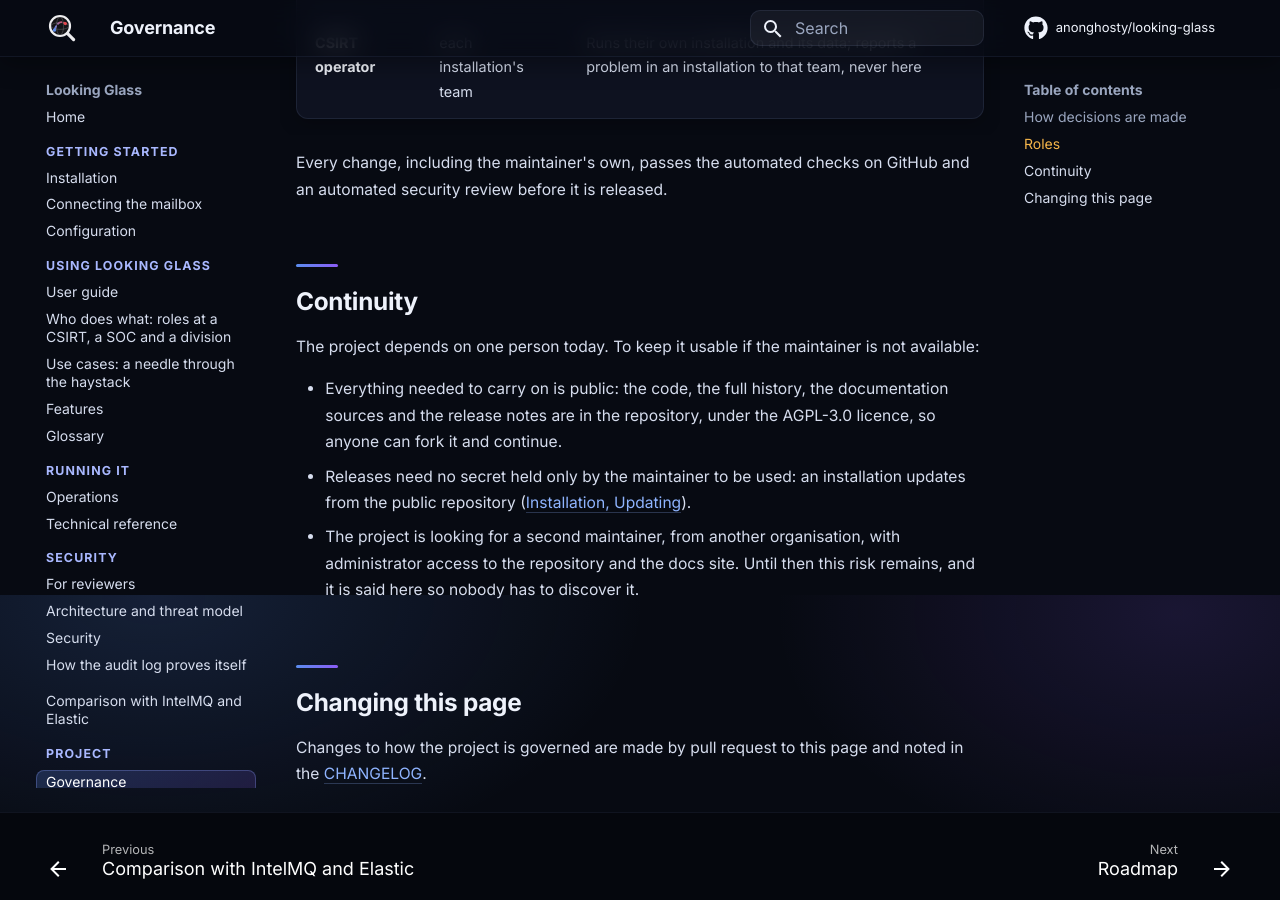
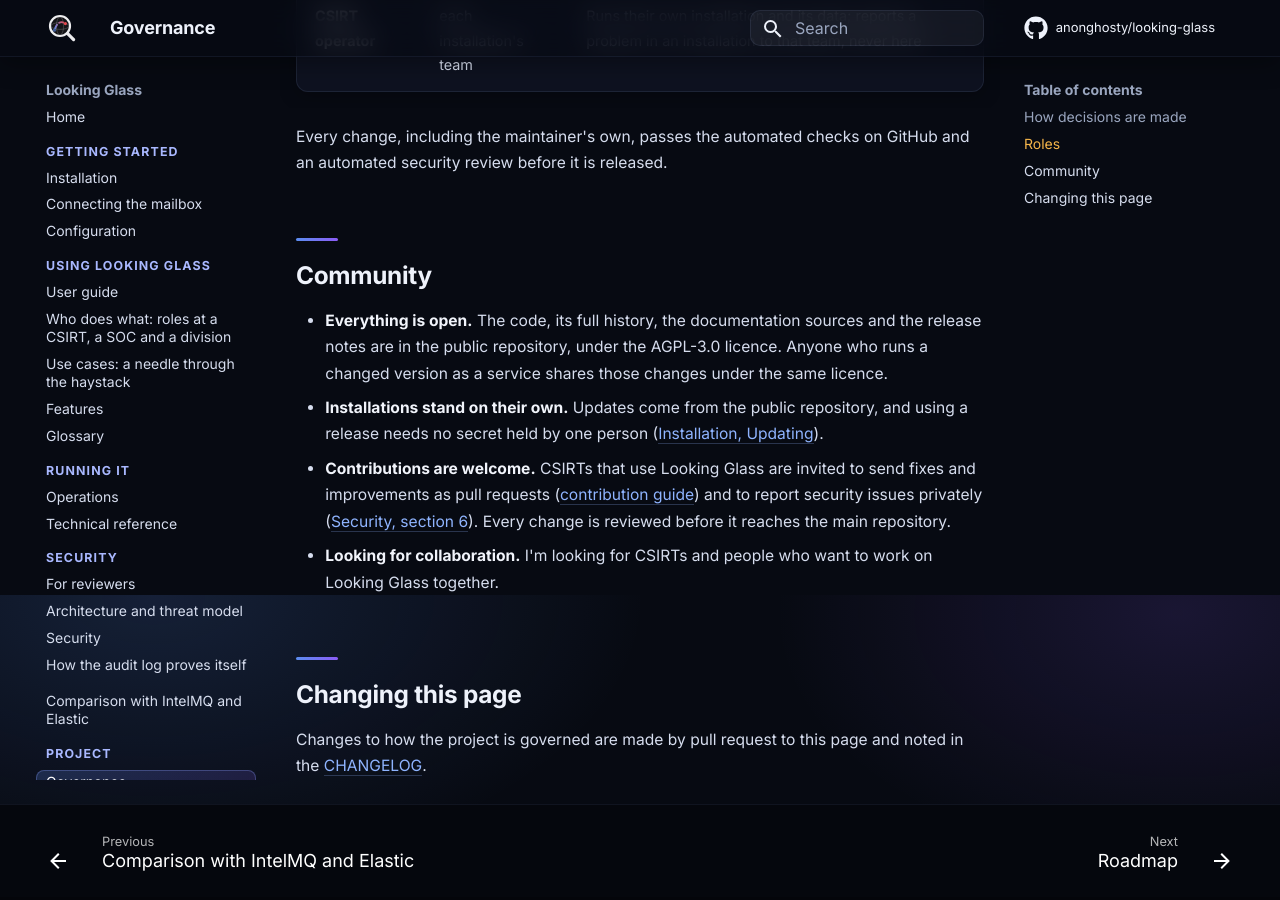
Before and after one commit to anonghosty/looking-glass, an MkDocs documentation site: the page built from docs/GOVERNANCE.md, in a window 1280 px wide and 900 px high, scrolled down 1205 px. Built offline with MkDocs 1.6.1 and Material for MkDocs 9.7.7, drawn with Linux system fonts in a browser that asks for light colours; comment, search, counter and statistics services are not loaded; some of the changed text lies outside the part shown.

Commit message:
Docs: Governance invites collaboration (Community section), roadmap points to it

```diff
--- a/docs/GOVERNANCE.md
+++ b/docs/GOVERNANCE.md
@@ -1,6 +1,6 @@
 # Governance
 
-How decisions about Looking Glass are made, who does what, and what happens if the maintainer is not available.
+How decisions about Looking Glass are made, who does what, and how to take part.
 
 ## How decisions are made
 
@@ -31,16 +31,18 @@ A declined proposal always gets its reason.
 Every change, including the maintainer's own, passes the automated checks on GitHub and an automated security review
 before it is released.
 
-## Continuity
+## Community
 
-The project depends on one person today. To keep it usable if the maintainer is not available:
-
-- Everything needed to carry on is public: the code, the full history, the documentation sources and the release notes
-  are in the repository, under the AGPL-3.0 licence, so anyone can fork it and continue.
-- Releases need no secret held only by the maintainer to be used: an installation updates from the public repository
-  ([Installation, Updating](INSTALLATION.md#updating)).
-- The project is looking for a second maintainer, from another organisation, with administrator access to the
-  repository and the docs site. Until then this risk remains, and it is said here so nobody has to discover it.
+- **Everything is open.** The code, its full history, the documentation sources and the release notes are in the
+  public repository, under the AGPL-3.0 licence. Anyone who runs a changed version as a service shares those changes
+  under the same licence.
+- **Installations stand on their own.** Updates come from the public repository, and using a release needs no secret
+  held by one person ([Installation, Updating](INSTALLATION.md#updating)).
+- **Contributions are welcome.** CSIRTs that use Looking Glass are invited to send fixes and improvements as pull
+  requests ([contribution guide](https://github.com/anonghosty/looking-glass/blob/main/CONTRIBUTING.md)) and to report
+  security issues privately ([Security, section 6](SECURITY.md#6-reporting-a-vulnerability)). Every change is reviewed
+  before it reaches the main repository.
+- **Looking for collaboration.** I'm looking for CSIRTs and people who want to work on Looking Glass together.
 
 ## Changing this page
 
```
Also changed, not shown: CHANGELOG.md (+6 -0 lines), docs/ROADMAP.md (+2 -2 lines).
